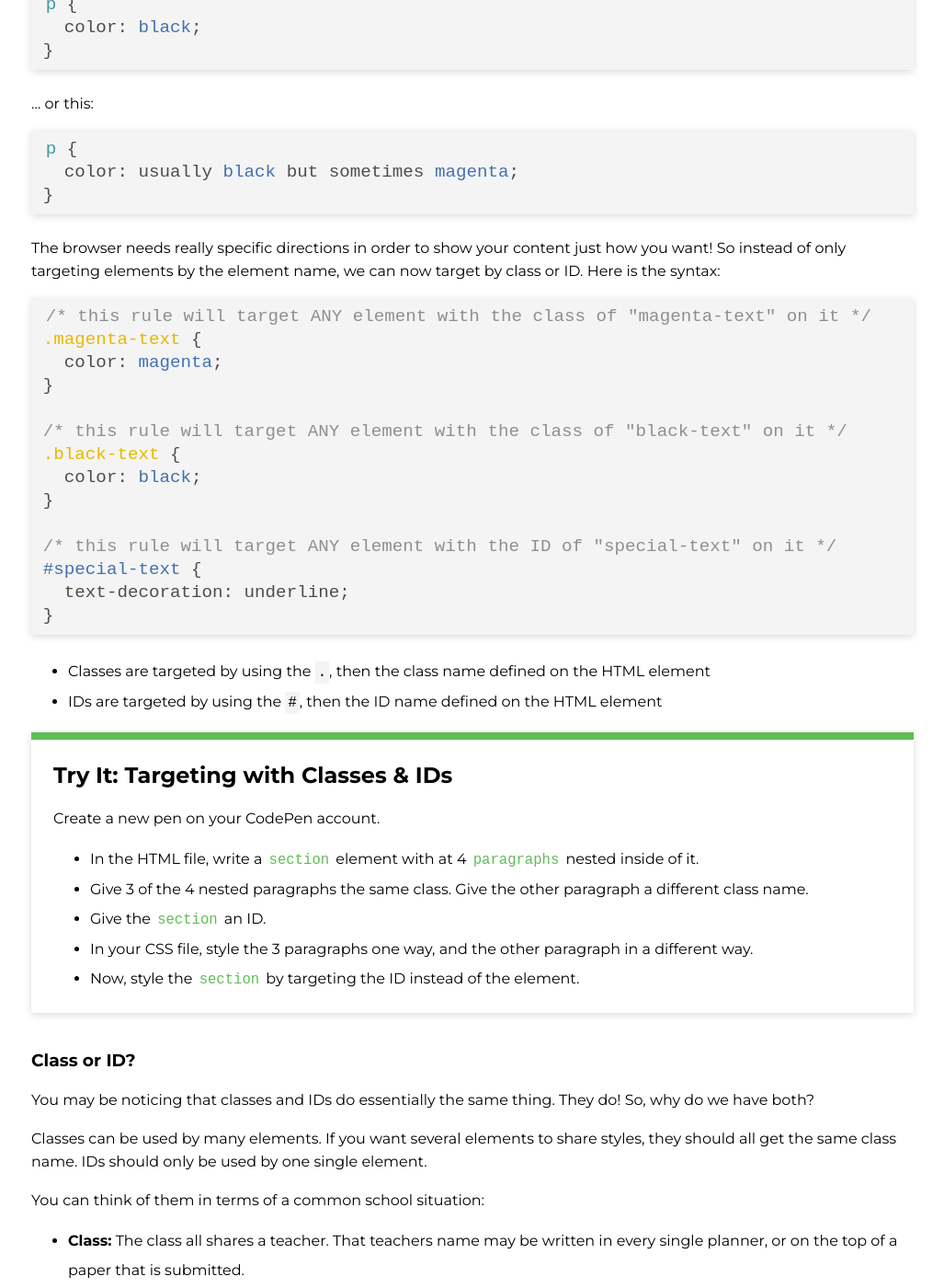
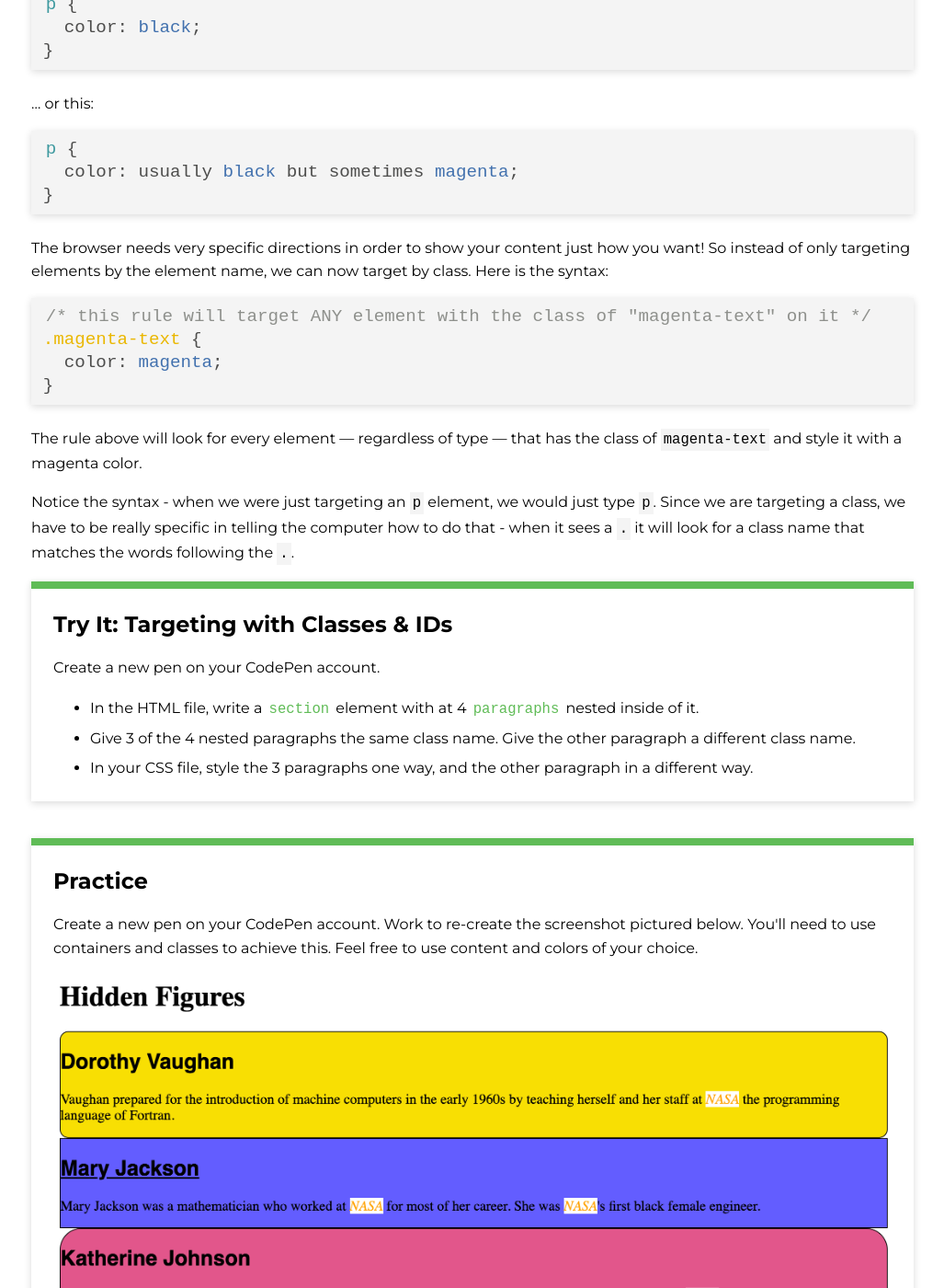
Before and after one commit to ameseee/kwk-curriculum-site, a Jekyll site: the page built from web-app/lessons/html-intermediate/index.md, in a window 1280 px wide and 1400 px high, scrolled down 5475 px. Shown: the whole window at 92% size, without its empty margins (126-1153 px from the left). Built offline with Jekyll 4.4.1, drawn with Linux system fonts in a browser that asks for light colours; nearby versions of some CDN libraries; some of the changed text lies outside the part shown.

Commit message:
Separate classes and IDs

````diff
--- a/web-app/lessons/html-intermediate/index.md
+++ b/web-app/lessons/html-intermediate/index.md
@@ -186,61 +186,37 @@ p {
 }
 ```
 
-The browser needs really specific directions in order to show your content just how you want! So instead of only targeting elements by the element name, we can now target by class or ID. Here is the syntax:
+The browser needs very specific directions in order to show your content just how you want! So instead of only targeting elements by the element name, we can now target by class. Here is the syntax:
 
 ```css
 /* this rule will target ANY element with the class of "magenta-text" on it */
 .magenta-text {
   color: magenta;
 }
-
-/* this rule will target ANY element with the class of "black-text" on it */
-.black-text {
-  color: black;
-}
-
-/* this rule will target ANY element with the ID of "special-text" on it */
-#special-text {
-  text-decoration: underline;
-}
 ```
 
-- Classes are targeted by using the `.`, then the class name defined on the HTML element
-- IDs are targeted by using the `#`, then the ID name defined on the HTML element
+The rule above will look for every element — regardless of type — that has the class of `magenta-text` and style it with a magenta color.
+
+Notice the syntax - when we were just targeting an `p` element, we would just type `p`. Since we are targeting a class, we have to be really specific in telling the computer how to do that - when it sees a `.` it will look for a class name that matches the words following the `.`.
 
 <div class="try-it">
   <h2>Try It: Targeting with Classes & IDs</h2>
   <p>Create a new pen on your CodePen account.</p>
   <ul>
     <li>In the HTML file, write a <code class="try-it-code">section</code> element with at 4 <code class="try-it-code">paragraphs</code> nested inside of it.</li>
-    <li>Give 3 of the 4 nested paragraphs the same class. Give the other paragraph a different class name.</li>
-    <li>Give the <code class="try-it-code">section</code> an ID.</li>
+    <li>Give 3 of the 4 nested paragraphs the same class name. Give the other paragraph a different class name.</li>
     <li>In your CSS file, style the 3 paragraphs one way, and the other paragraph in a different way.</li>
-    <li>Now, style the <code class="try-it-code">section</code> by targeting the ID instead of the element.</li>
   </ul>
 </div>
 
-### Class or ID?
-
-You may be noticing that classes and IDs do essentially the same thing. They do! So, why do we have both?
-
-Classes can be used by many elements. If you want several elements to share styles, they should all get the same class name. IDs should only be used by one single element.
-
-You can think of them in terms of a common school situation:
-- **Class:** The class all shares a teacher. That teachers name may be written in every single planner, or on the top of a paper that is submitted.
-- **ID:** Every scholar has their own lunch number, or phone number, etc. that is unique to that ONE scholar. It should only be used for them.
-
-At the end of the day, it won't mess anything up if you use the "wrong" one. If you aren't sure, it's good to default to using a class.
-
 <div class="try-it">
   <h2>Practice</h2>
-  <p>Create a new pen on your CodePen account. Work to re-create the screenshot pictured below. You'll need to use containers, classes, and/or IDs to achieve this. Feel free to use content and colors of your choice.</p>
+  <p>Create a new pen on your CodePen account. Work to re-create the screenshot pictured below. You'll need to use containers and classes to achieve this. Feel free to use content and colors of your choice.</p>
   <img src="./assets/hidden-figures.png">
   <br>
   <br>
   <br>
   <p><strong>Medium Challenge:</strong> We know that each container used for each mathematician is a block element. Do some research, and try to find a way that you can change these "rows" into "columns". Example below:</p>
   <img src="./assets/hidden-figures-cols.png">
-
-  <p><strong>Spicy Challenge:</strong> Add a photo for each mathematician, and size each photo differently. You'll have to do some research as we have not covered how to do that yet.</p>
+  <p><strong>Spicy Challenge:</strong> Did you notice that the text is bumped right up against the border or each box? Do some research, and find a way to give that text inside of each box a little breathing room.</p>
 </div>
````
